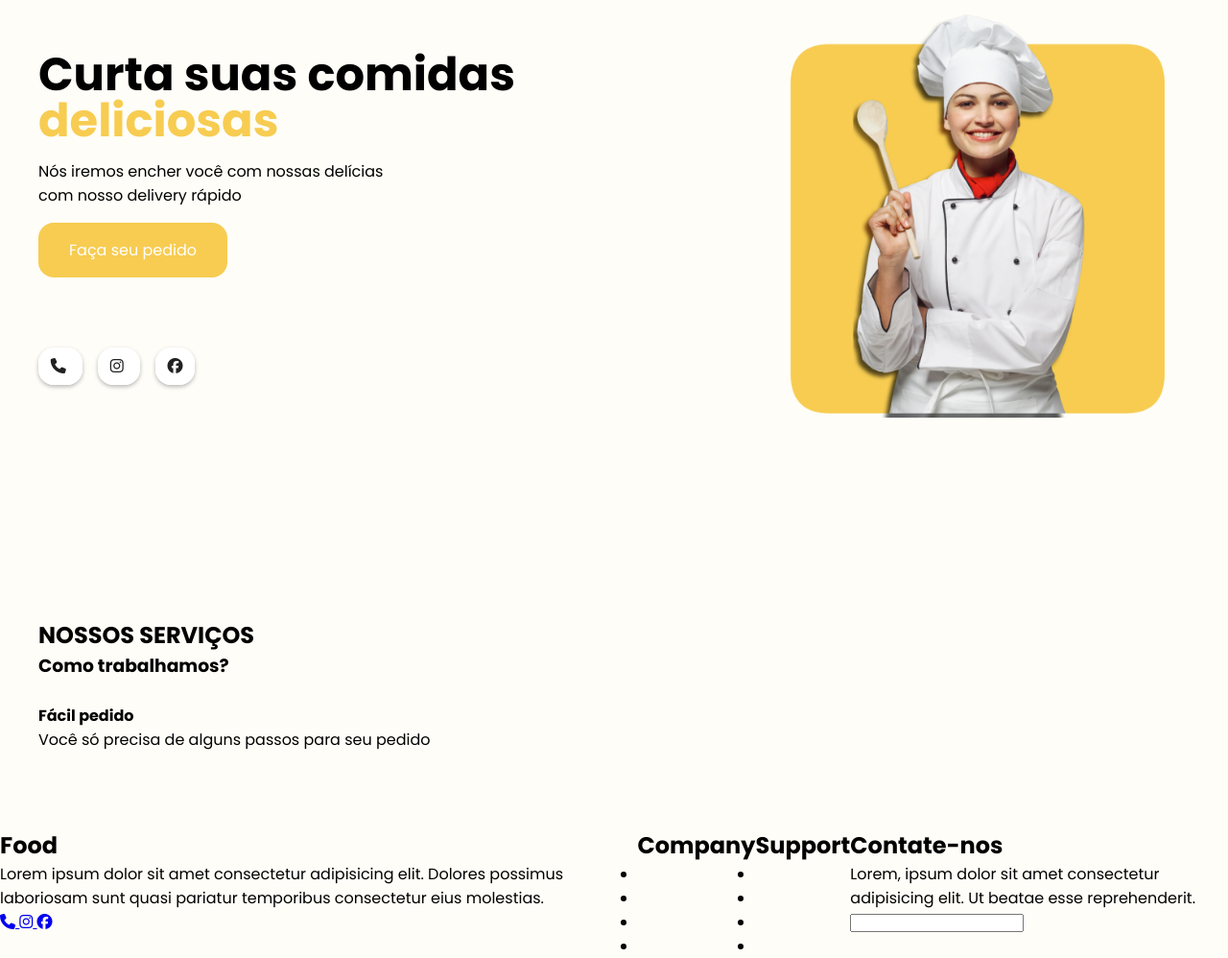
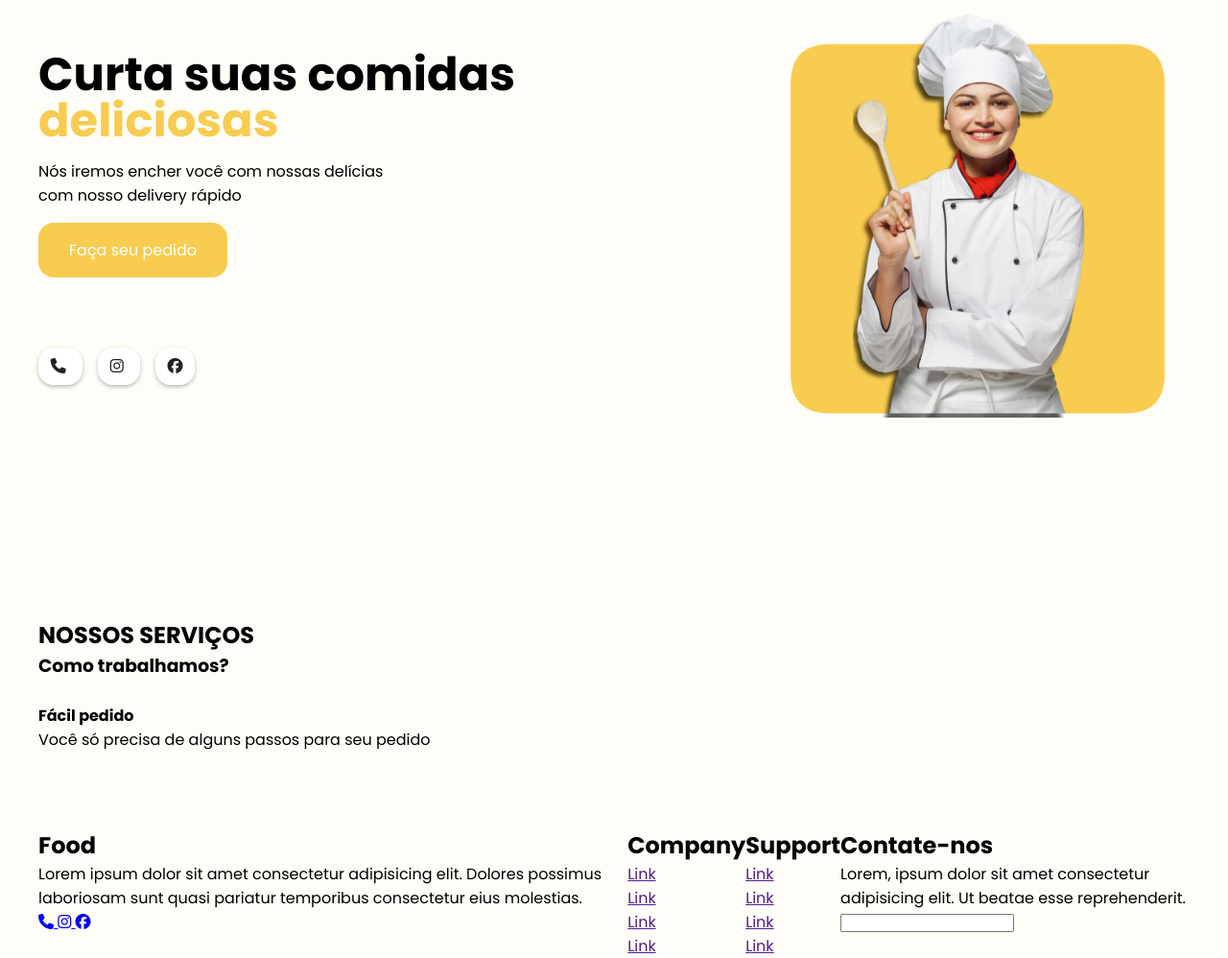
Before and after one commit to devwenderson/study-websites, a plain HTML site: page 1-food-website/index.html in a window 1280 px wide. Shown: the part 236-1234 px from the top of the page at 96% size. Drawn offline with Linux system fonts and the light colour scheme.

Commit message:
improve css

```diff
--- a/1-food-website/css/components.css
+++ b/1-food-website/css/components.css
@@ -58,3 +58,7 @@ header nav ol li a {
 .footer-content {
     display: flex;
 }
+
+.footer-content div ul {
+    list-style-type: none;
+}
--- a/1-food-website/index.html
+++ b/1-food-website/index.html
@@ -77,7 +77,7 @@
     </main>
 
     <footer>
-        <div class="footer-content">
+        <div class="container footer-content">
             <div>
                 <h2>Food</h2>
                 <p>Lorem ipsum dolor sit amet consectetur adipisicing elit. Dolores possimus laboriosam sunt quasi
@@ -101,19 +101,19 @@
             <div>
                 <h2>Company</h2>
                 <ul>
-                    <li><a href=""></a></li>
-                    <li><a href=""></a></li>
-                    <li><a href=""></a></li>
-                    <li><a href=""></a></li>
+                    <li><a href="">Link</a></li>
+                    <li><a href="">Link</a></li>
+                    <li><a href="">Link</a></li>
+                    <li><a href="">Link</a></li>
                 </ul>
             </div>
             <div>
                 <h2>Support</h2>
                 <ul>
-                    <li><a href=""></a></li>
-                    <li><a href=""></a></li>
-                    <li><a href=""></a></li>
-                    <li><a href=""></a></li>
+                    <li><a href="">Link</a></li>
+                    <li><a href="">Link</a></li>
+                    <li><a href="">Link</a></li>
+                    <li><a href="">Link</a></li>
                 </ul>
             </div>
             <div>
```
